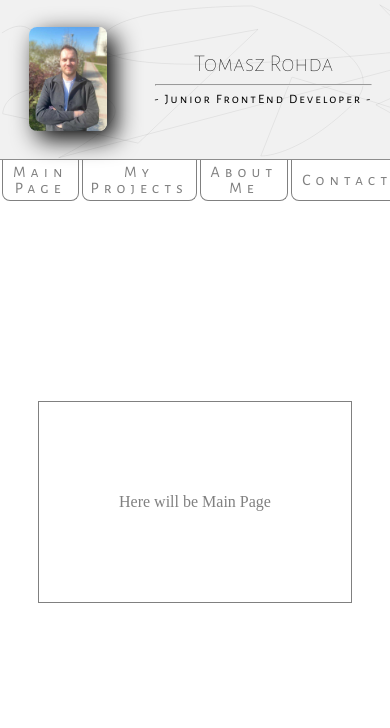
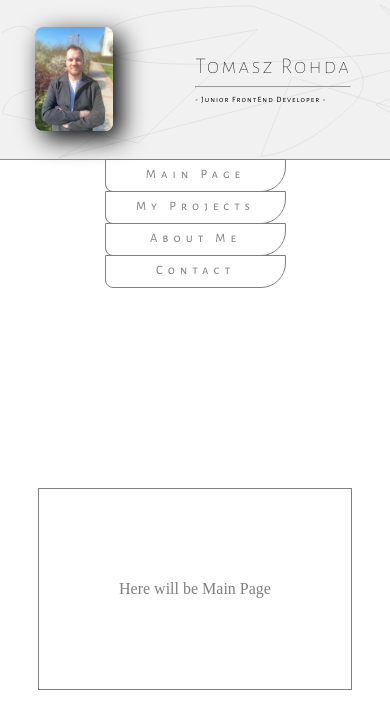
Before and after one commit to trohda/Portfolio-project, a React (Create React App) app: page / in a window 390 px wide. Shown: the top 728 px of the page. Built offline with nearby package versions, Linux system fonts and the light colour scheme.

Commit message:
Add mobile menu and styles

```diff
--- a/src/components/Header/HeaderStyles.css
+++ b/src/components/Header/HeaderStyles.css
@@ -1,14 +1,13 @@
 .mainHeader {
   display: flex;
   flex-direction: row;
-  justify-content: space-around;
+  justify-content: space-between;
   align-items: center;
   border-bottom: 1px solid rgb(141, 141, 141);
   background-color: rgb(241, 241, 241);
   max-height: 500px;
   background-image: url(../../img/headerbcgr1.svg);
   background-size: cover;
-  transition: all 1s;
 }
 
 .headerPortfolioImage {
@@ -16,10 +15,9 @@
   width: 20%;
   max-width: 220px;
   max-height: 300px;
-  margin: 7% 3%;
+  margin: 7% 9%;
   border-radius: 8px;
   -webkit-box-shadow: 8px 8px 24px 0px rgba(0, 0, 0, 1);
   -moz-box-shadow: 8px 8px 24px 0px rgba(0, 0, 0, 1);
   box-shadow: 8px 8px 24px 0px rgba(0, 0, 0, 1);
-  transition: all 1s;
 }
--- a/src/components/Navbar/Navbar.js
+++ b/src/components/Navbar/Navbar.js
@@ -4,7 +4,7 @@ import "./NavbarStyles.css";
 
 const Navbar = () => {
   return (
-    <navbar>
+    <nav>
       <NavLink to="/" className="navLink">
         Main Page
       </NavLink>
@@ -17,7 +17,7 @@ const Navbar = () => {
       <NavLink to="/contact" className="navLink">
         Contact
       </NavLink>
-    </navbar>
+    </nav>
   );
 };
 
--- a/src/components/Navbar/NavbarStyles.css
+++ b/src/components/Navbar/NavbarStyles.css
@@ -1,11 +1,11 @@
-navbar {
+nav {
   display: flex;
   flex-direction: row;
   justify-content: space-evenly;
   gap: 3px;
   font-family: "Alegreya Sans SC", sans-serif;
   letter-spacing: 5px;
-  padding-left: 2px;
+  padding-left: 1px;
 }
 
 .navLink {
@@ -14,7 +14,7 @@ navbar {
   align-items: center;
   text-align: center;
   padding: 10px;
-  width: 24%;
+  width: 21%;
   height: 20px;
   border-left: 1px solid gray;
   border-right: 1px solid gray;
@@ -40,17 +40,44 @@ navbar {
 }
 
 .navLink:active {
-  background-color: gray;
+  background-color: rgb(109, 180, 109);
   color: white;
   text-shadow: 0px 0px 3px rgba(255, 255, 255, 0.75);
 }
 
-@media only screen and (max-width: 502px) {
+@media only screen and (max-width: 600px) {
+  .navLink {
+    margin-top: -1px;
+    width: 41%;
+    height: 11px;
+    font-size: 0.8rem;
+    border: 1px solid gray;
+    border-radius: 0 0 25px 8px;
+    cursor: pointer;
+  }
+
   .navLink:hover {
     letter-spacing: 12px;
     font-size: 1.2rem;
-    width: 60%;
-    height: 40px;
-    text-shadow: 0px 0px 3px rgba(136, 136, 136, 0.75);
+    height: 20px;
+    margin-bottom: 6px;
+    border-radius: 6px 0 60px 16px;
+    -webkit-box-shadow: 8px 8px 24px 0px rgb(82, 82, 82);
+    -moz-box-shadow: 8px 8px 24px 0px rgb(82, 82, 82);
+    box-shadow: 8px 8px 24px 0px rgb(82, 82, 82);
+  }
+
+  /* .navLink:active {
+    order: -5;
+  } */
+
+  nav {
+    display: flex;
+    flex-direction: column;
+    justify-content: center;
+    align-items: center;
+    letter-spacing: 5px;
+    padding-left: 1px;
+    gap: 0;
   }
 }
--- a/src/components/PersonalInfos/PersonalInfosStyles.css
+++ b/src/components/PersonalInfos/PersonalInfosStyles.css
@@ -1,16 +1,21 @@
 .personalInfos {
   font-family: "Alegreya Sans SC", sans-serif;
   letter-spacing: 3px;
+  margin-right: 10%;
 }
 
 .personalInfos h1 {
   opacity: 1;
   font-size: 2rem;
   font-weight: 100;
+}
+
+.personalInfos p {
   animation-name: kotek;
   animation-duration: 10s;
   animation-iteration-count: 1;
 }
+
 @keyframes kotek {
   0% {
     letter-spacing: -0.5em;
@@ -37,16 +42,41 @@
   font-weight: 400;
 }
 
-@media only screen and (max-width: 502px) {
+@media only screen and (max-width: 600px) {
   .personalInfos {
-    letter-spacing: 2px;
-    text-align: center;
+    letter-spacing: 3px;
+  }
+  .personalInfos h1 {
+    font-size: 1.6rem;
+  }
+
+  .personalInfos p {
+    font-size: 0.6rem;
+  }
+}
+
+@media only screen and (max-width: 500px) {
+  .personalInfos {
+    letter-spacing: 3px;
   }
   .personalInfos h1 {
     font-size: 1.5rem;
   }
 
   .personalInfos p {
-    font-size: 0.8rem;
+    font-size: 0.6rem;
   }
 }
+
+@media only screen and (max-width: 400px) {
+  .personalInfos {
+    letter-spacing: 2px;
+  }
+  .personalInfos h1 {
+    font-size: 1.4rem;
+  }
+
+  .personalInfos p {
+    font-size: 0.5rem;
+  }
+}
```
Also changed, not shown: src/App.js (+8 -8 lines), src/img/mainbcgr4.svg.
